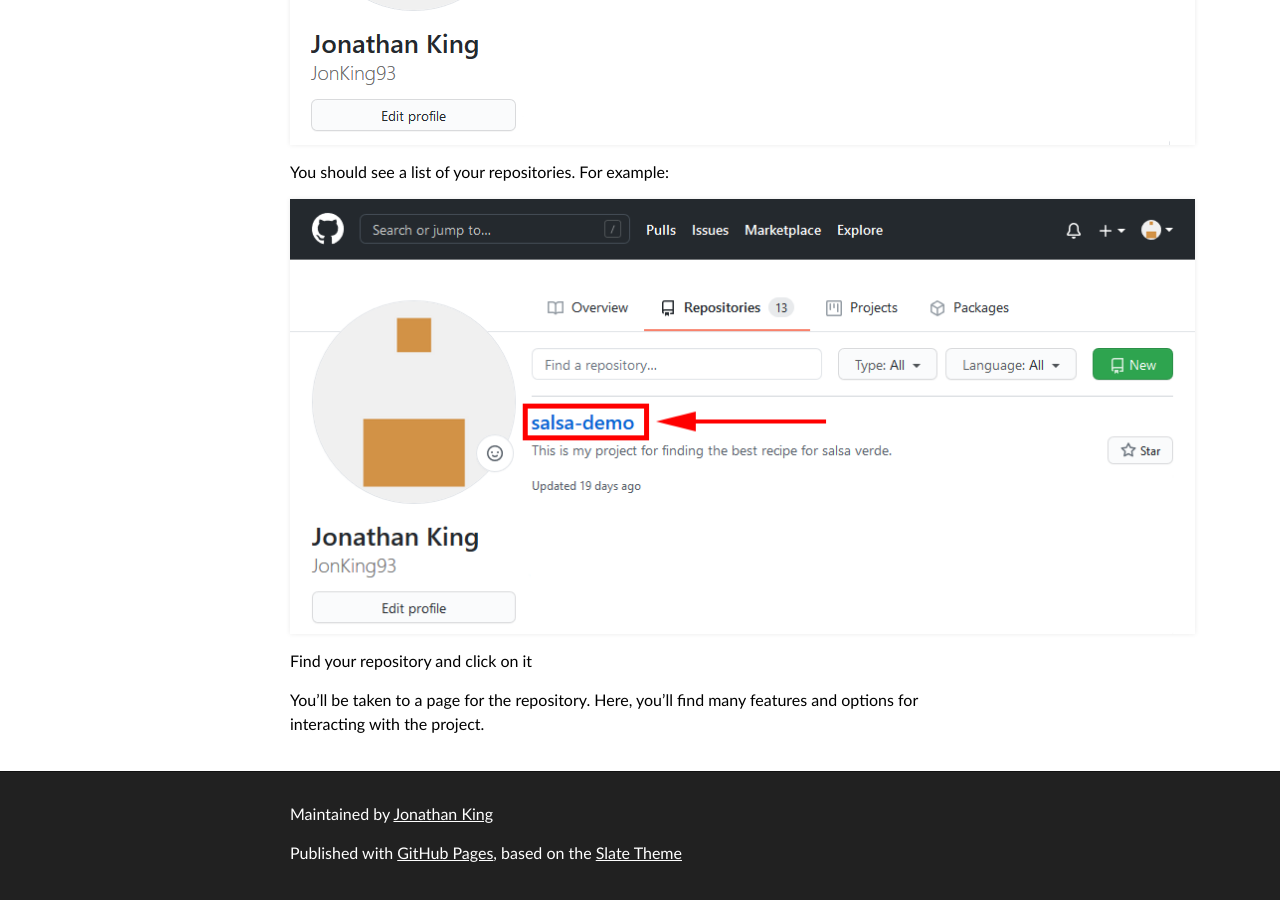
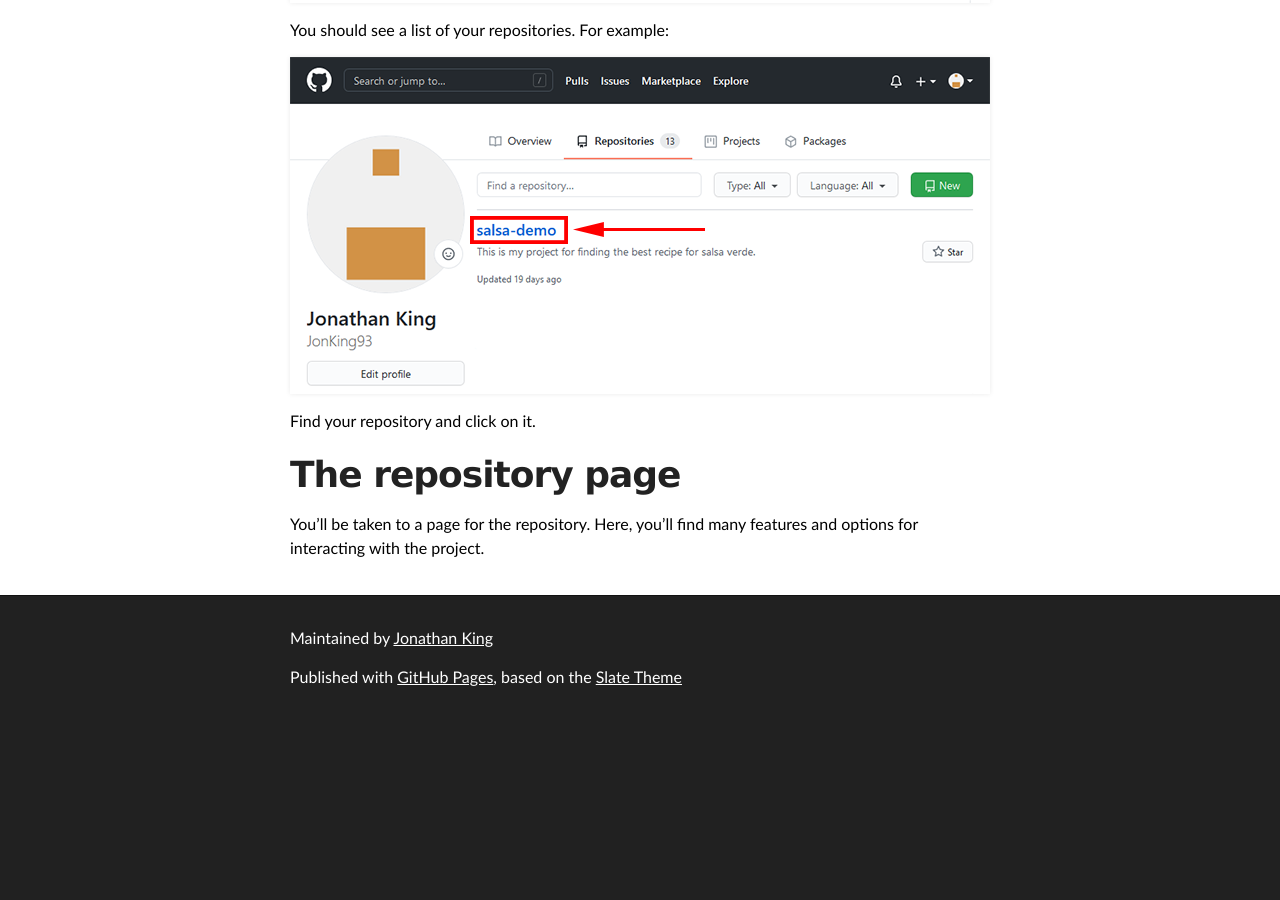
Before and after one commit to JonKing93/Github-Tutorial-Workshop, a Jekyll site: the page built from workshop/remote.md, in a window 1280 px wide and 900 px high, scrolled down 1158 px. Built offline with Jekyll 4.4.1, drawn with Linux system fonts in a browser that asks for light colours; after the commit the page ends 1882 px from its top, so only the background shows below that.

Commit message:
Reduce figure width

```diff
--- a/workshop/remote.md
+++ b/workshop/remote.md
@@ -7,19 +7,21 @@ title: Remote Repository
 
 Let's take a look at the remote repository we just created. Head online and login to your Github account. If you are on the main page, then you should see a list of your repositories on the left side of the screen. For example, here is my account with the demo repository.
 
-<img src="..\assets\images\main-page.png" alt="A list of my remote repositories from the main page." style="max-width:770px;display:block">
+<img src="..\assets\images\main-page.png" alt="A list of my remote repositories from the main page." style="max-width:700px;display:block">
 
 Find your repository and click on it.
 
 Alternatively, if you are on the page for your user account, then click on the "Repositories" tab on the top of the screen.
 
-<img src="..\assets\images\user-page.png" alt="A user account page with repositories tab at the top." style="max-width:905px;display:block">
+<img src="..\assets\images\user-page.png" alt="A user account page with repositories tab at the top." style="max-width:700px;display:block">
 
 You should see a list of your repositories. For example:
 
-<img src="..\assets\images\user-repos.png" alt="A list of my repositories including the demo." style="max-width:905px;display:block">
+<img src="..\assets\images\user-repos.png" alt="A list of my repositories including the demo." style="max-width:700px;display:block">
 
-Find your repository and click on it
+Find your repository and click on it.
+
+# The repository page
 
 
 
```
Also changed, not shown: workshop/new.md (+4 -2 lines), workshop/overview.md (+1 -1 lines), workshop/publish.md (+1 -1 lines), assets/images/main-page.png, assets/images/user-page.png, assets/images/user-repos.png.
